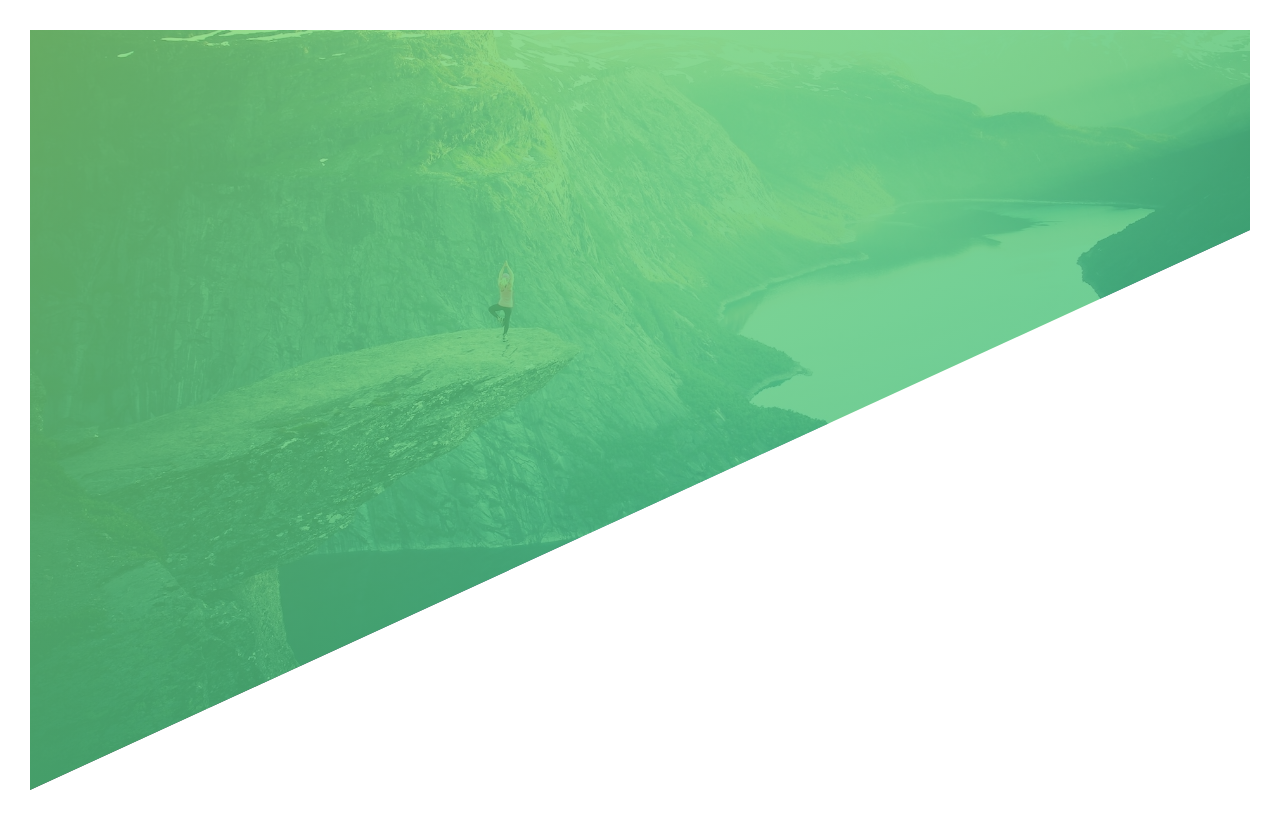
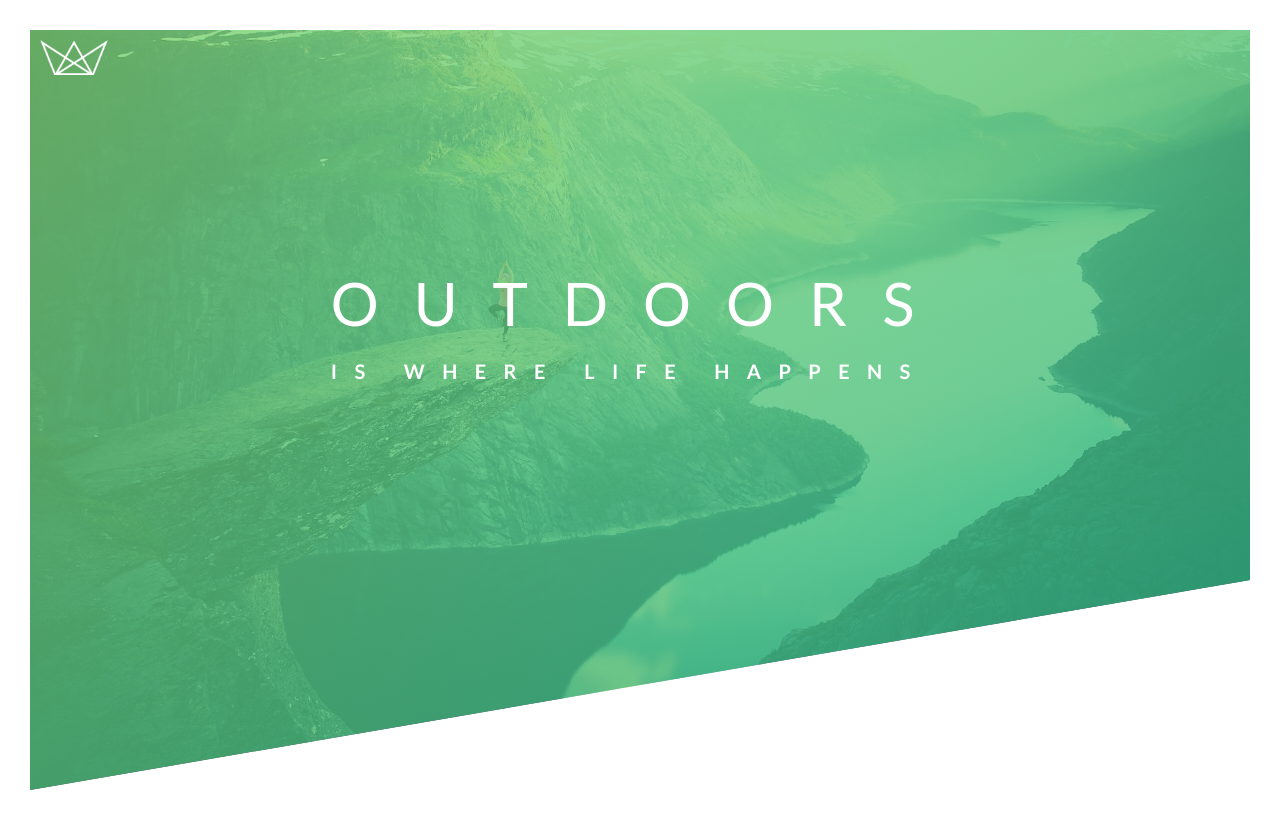
Before and after one commit to Stultz-e/natours, a website: page index.html in a window 1280 px wide. Drawn offline with Linux system fonts and the light colour scheme.

Commit message:
animations

```diff
--- a/css/style.css
+++ b/css/style.css
@@ -25,5 +25,89 @@ body {
   , url("../img/hero.jpg");
  background-size: cover;
  background-position:top;
- clip-path: polygon(0 0, 100% 0,100% 200px, 0 100%);
+ clip-path: polygon(0 0, 100% 0,100% 550px, 0 100%);
 }
+
+.logo-box {
+ position:absolute;
+ top:40px;
+ left:40px;
+}
+
+.logo {
+height:35px;
+}
+
+.text-box {
+    position: absolute;
+    top:40%;
+    left:50%;
+    transform: translate(-50%, -50%);
+    /* CENTER CONTENT OLD SKOOL */
+}
+
+.heading-primary {
+    color:#fff;
+    text-transform: uppercase;
+    backface-visibility:hidden;
+}
+
+.heading-primary-main {
+    display:block;
+    font-size:60px;
+    font-weight:400;
+    letter-spacing: 35px;
+    animation-name: moveInLeft;
+    animation-duration: 1s;
+    animation-timing-function: ease-in;
+    /*animation-delay:3s;
+    animation-iteration-count:3; */
+}
+
+.heading-primary-sub {
+    display:block;
+    font-size:20px;
+    font-weight:700;
+    letter-spacing: 17.4px;
+  /*   animation-name: moveInRight;
+    animation-duration: 1s;
+    animation-timing-function: ease-in-out; */
+  /*OR */
+    animation: moveInRight 1s ease-out;
+}
+
+@keyframes moveInLeft {
+    0% {
+    opacity: 0;
+    transform: translateX(-100px);
+    }
+
+    60% {
+      /*   transform: rotate(180deg); */
+    }
+
+    80% {
+    transform: translateX(10px);
+    }
+
+    100% {
+     opacity:1;
+     transform: translate(0);
+    }
+}
+
+@keyframes moveInRight {
+    0% {
+    opacity: 0;
+    transform: translateX(100px);
+    }
+
+    80% {
+    transform: translateX(-10px);
+    }
+
+    100% {
+     opacity:1;
+     transform: translate(0);
+    }
+}
--- a/index.html
+++ b/index.html
@@ -12,9 +12,16 @@
 </head>
 <body>
 <header class="header">
+ <div class="logo-box">
+     <img src="img/logo-white.png" alt="crown-logo" class="logo">
+ </div>
 
+ <div class="text-box">
+ <h1 class="heading-primary">
+  <span class="heading-primary-main">Outdoors</span>
+  <span class="heading-primary-sub">is where life happens</span>
+ </h1>
+</div>
 </header>
 </body>
-
-
 </html>
```
